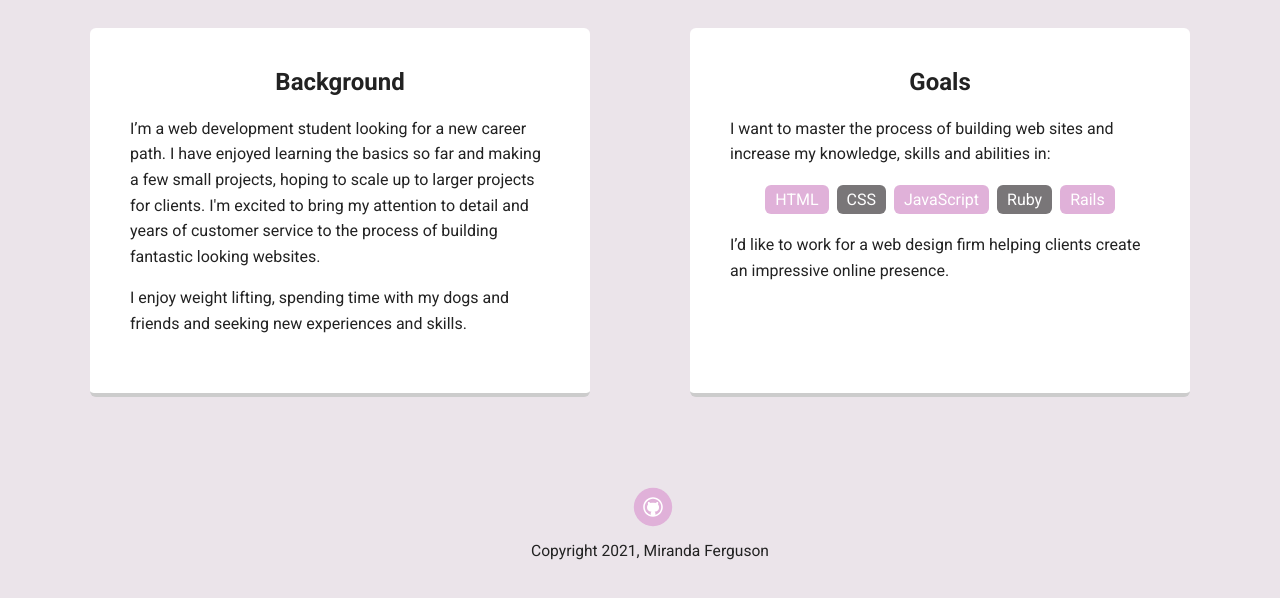
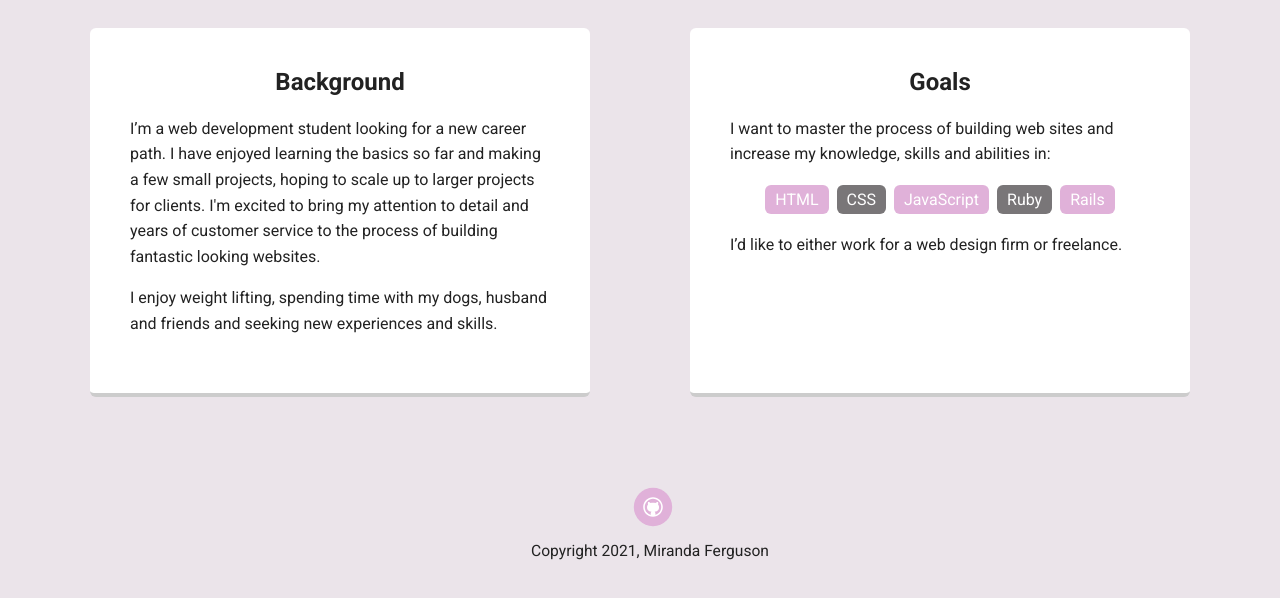
Before and after one commit to mirandaferguson/Unit-1---Profile-Website, a plain HTML site: page index.html in a window 1280 px wide. Shown: the part 492-1090 px from the top of the page. Drawn offline with Linux system fonts and the light colour scheme; a web font is replaced by a local one.

Commit message:
Update
Changed image sizes and edited text.

```diff
--- a/index.html
+++ b/index.html
@@ -27,7 +27,7 @@
       <section class="card">
         <h2>Background</h2>
         <p>I’m a web development student looking for a new career path. I have enjoyed learning the basics so far and making a few small projects, hoping to scale up to larger projects for clients. I'm excited to bring my attention to detail and years of customer service to the process of building fantastic looking websites.</p>
-        <p>I enjoy weight lifting, spending time with my dogs and friends and seeking new experiences and skills.</p>
+        <p>I enjoy weight lifting, spending time with my dogs, husband and friends and seeking new experiences and skills.</p>
       </section>
 
       <section class="card">
@@ -40,7 +40,7 @@
           <li>Ruby</li>
           <li>Rails</li>
         </ul>
-        <p>I’d like to work for a web design firm helping clients create an impressive online presence.</p>
+        <p>I’d like to either work for a web design firm or freelance.</p>
       </section>
 
     </main>
```
Also changed, not shown: images/hero.png, images/project1.png, images/project2.png.
